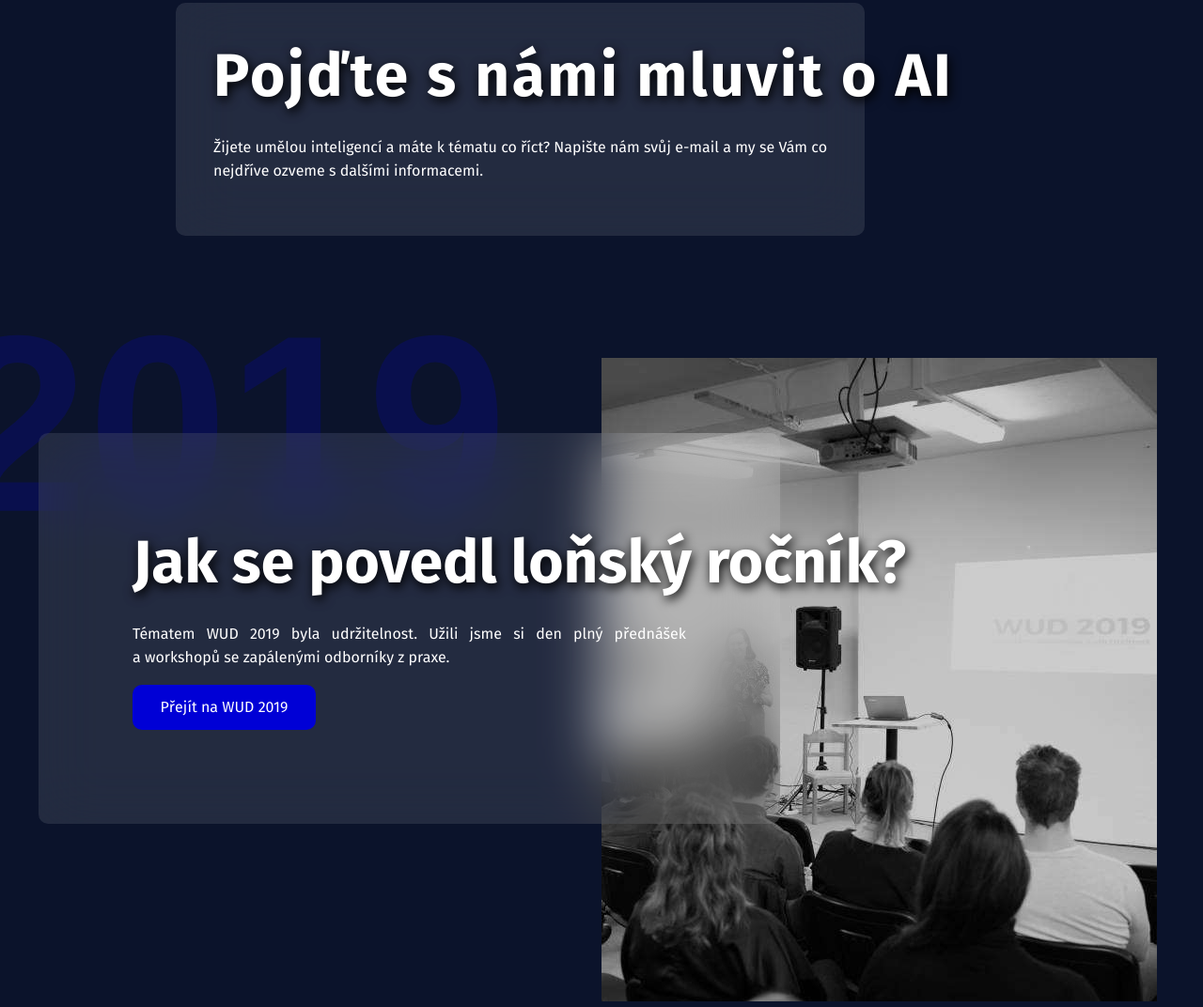
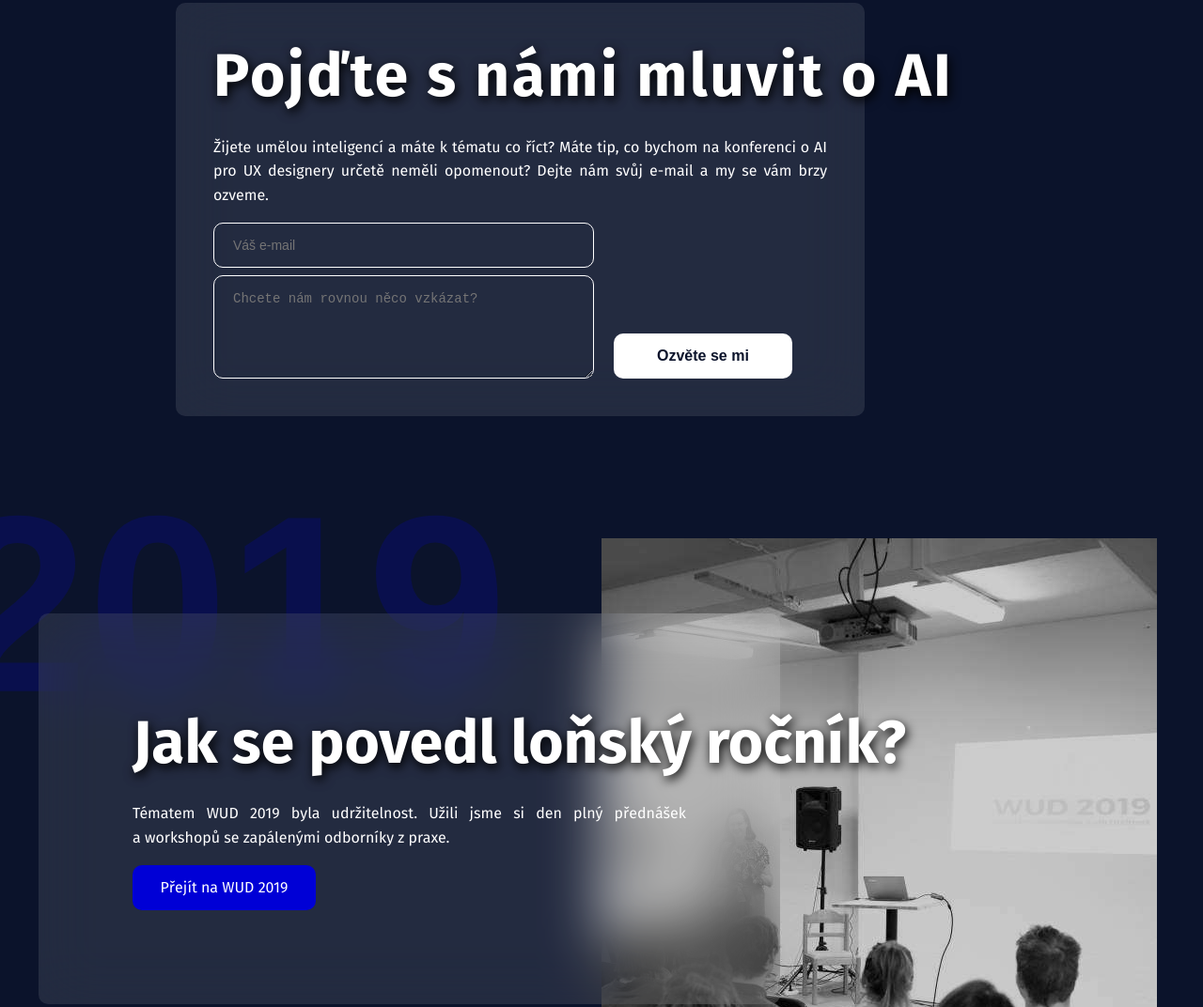
Before and after one commit to wud-cz/wud-2020, a plain HTML site: page src/main/html/index.html in a window 1280 px wide. Shown: the part 1652-2724 px from the top of the page at 94% size. Drawn offline with nearby package versions, Linux system fonts and the light colour scheme; files that its build step writes are made by us from their sources.

Commit message:
Formulář pro call for papers

```diff
--- a/src/main/html/index.html
+++ b/src/main/html/index.html
@@ -46,7 +46,16 @@
         <section id="call-for-papers">
             <div class="milk-glass">
                 <h2>Pojďte s námi mluvit o AI</h2>
-                <p>Žijete umělou inteligencí a máte k tématu co říct? Napište nám svůj e-mail a my se Vám co nejdříve ozveme s dalšími informacemi.</p>
+                <p>Žijete umělou inteligencí a máte k tématu co říct? Máte tip, co bychom na konferenci o AI pro UX designery určetě neměli opomenout? Dejte nám svůj e-mail a my se vám brzy ozveme.</p>
+                <form>
+                    <div class="inputs">
+                        <input type="email" name="e-mail" placeholder="Váš e-mail"/>
+                        <textarea cols="30" rows="4" placeholder="Chcete nám rovnou něco vzkázat?"></textarea>
+                    </div>
+                    <div class="buttons">
+                        <button>Ozvěte se mi</button>
+                    </div>
+                </form>
             </div>
         </section>
 
@@ -59,7 +68,10 @@
         </section>
 
         <section id="organizers">
-            <h3>Kdo pro vás letošní<br/>WUD organizuje?</h3>
+            <div>
+                <h3>Kdo pro vás letošní<br/>WUD organizuje?</h3>
+                <div>Český WUD pořádá <a href="http://www.asociaceux.cz"><img src="/image/asociace-ux.svg" title="Asociace UX" alt="Asociace UX"/></a></div>
+            </div>
             <div>
                 <figure>
                     <img src="../image/people/denisa.jpg" alt="Denisa Brichtová"/>
@@ -125,14 +137,14 @@
             <h4>Ať vám nic neunikne</h4>
             <p>Chcete dostat zprávu, až začneme nabízet vstupenky? Dejte nám svůj e-mail:</p>
             <form>
-                <input type="email" name="e-mail" placeholder="váš e-mail"/>
+                <input type="email" name="e-mail" placeholder="Váš e-mail"/>
                 <button>Dejte mi vědět</button>
             </form>
         </div>
     </section>
 
     <footer>
-        <div>© Asociace UX 2020</div>
+        <div>© <a href="http://www.asociaceux.cz" title="web Asociace UX">Asociace UX</a>, 2020</div>
         <div>Design by Anna Zelenskaia</div>
     </footer>
 </div>
--- a/src/main/sass/main.scss
+++ b/src/main/sass/main.scss
@@ -133,7 +133,7 @@ p {
   }
 }
 
-.grid-2 {
+.theme-grid {
   display: grid;
   grid-template-columns: repeat(2, 1fr);
   grid-template-rows: repeat(3, 1fr);
@@ -215,6 +215,24 @@ button {
 
   h2 {
     letter-spacing: 2.5px;
+  }
+
+  form {
+    display: flex;
+
+    > .inputs {
+      width: 405px;
+      display: flex;
+      flex-direction: column;
+
+      textarea {
+        margin-top: 8px;
+      }
+    }
+
+    > .buttons {
+      align-self: flex-end;
+    }
   }
 }
 
@@ -306,22 +324,6 @@ button {
 
   .contact-form {
     padding: 40px;
-
-    input {
-      font-size: 14px;
-      line-height: 20px;
-      border: 1px solid white;
-      border-radius: 10px;
-      width: 405px;
-      height: 48px;
-      padding: 14px 20px;
-      background: none;
-      color: rgba(255, 255, 255, 0.6);
-
-      &:focus {
-        outline: none;
-      }
-    }
   }
 }
 
@@ -331,4 +333,29 @@ footer {
   margin: auto;
   display: flex;
   justify-content: space-evenly;
+
+  a {
+    color: white;
+  }
 }
+
+form {
+  input, textarea {
+    font-size: 14px;
+    line-height: 20px;
+    width: 405px;
+    padding: 14px 20px;
+    border: 1px solid white;
+    border-radius: 10px;
+    background: none;
+    color: rgba(255, 255, 255, 0.6);
+
+    &:focus {
+      outline: none;
+    }
+  }
+
+  input {
+    height: 48px;
+  }
+}
```
Also changed, not shown: src/main/image/asociace-ux.svg (added).
